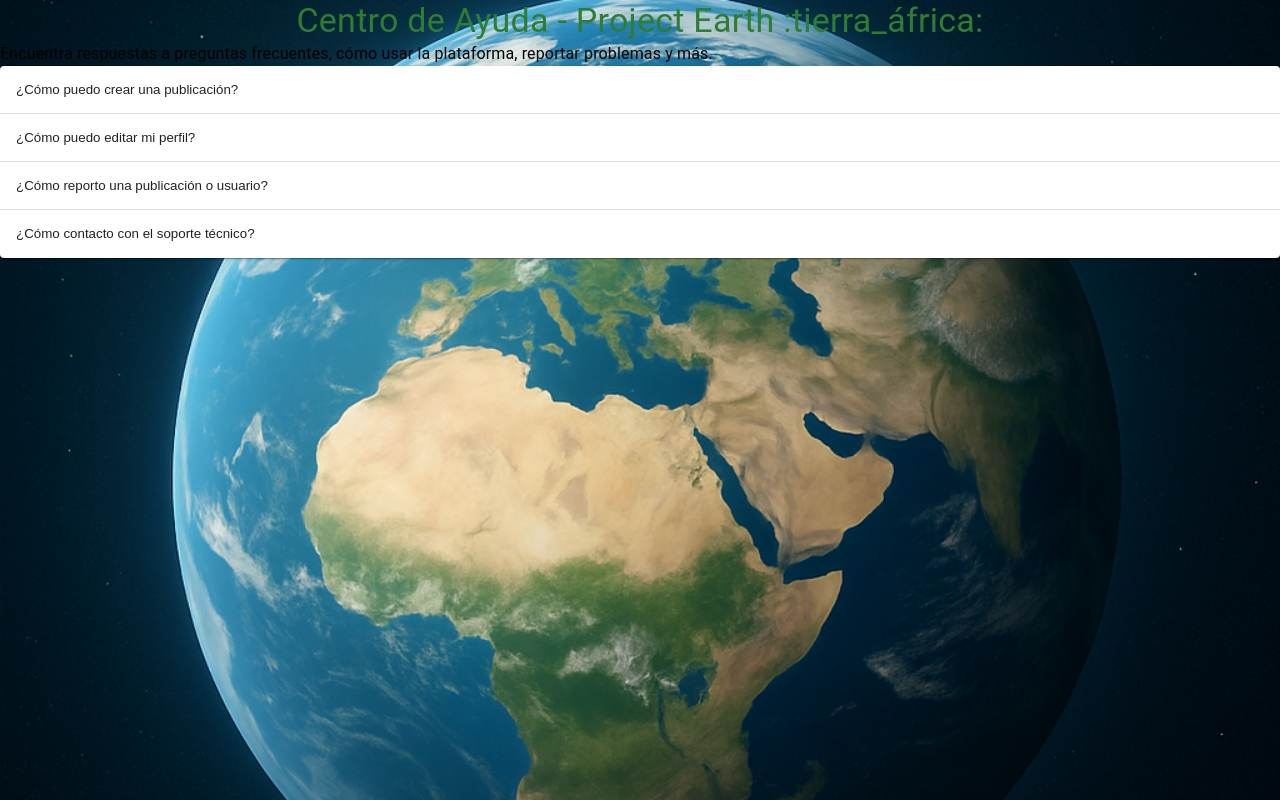
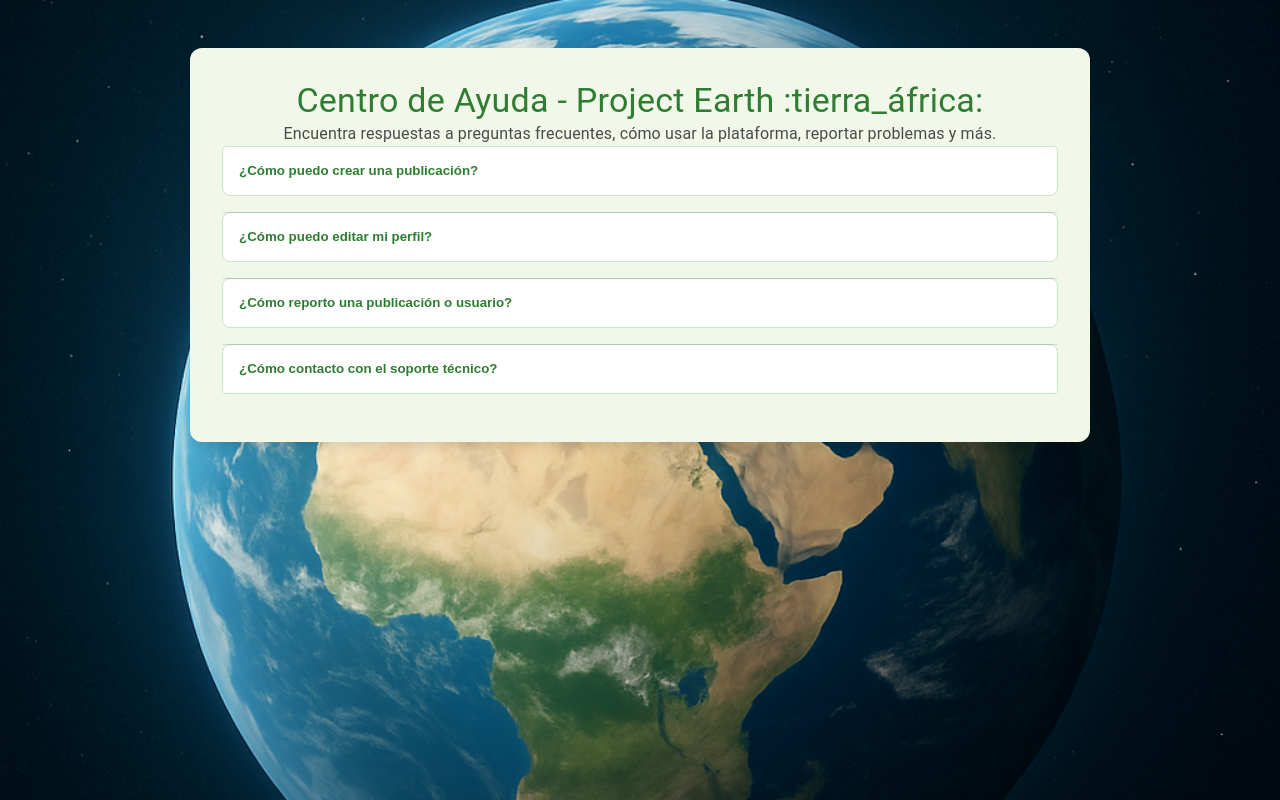
Before and after one commit to JBarboza07/PROYECTOFINALBACKEND, a React (Vite) app in the folder project-eart-frontend/: page /CentroDeAyuda in a window 1280 px wide. Built offline with nearby package versions, Linux system fonts and the light colour scheme; some icons are missing.

Commit message:
24/06/2025_11:55AM

```diff
--- /dev/null
+++ b/project-eart-frontend/src/Styles/CentroDeAyuda.css
@@ -0,0 +1,47 @@
+.centro-ayuda-container {
+  max-width: 900px;
+  margin: 3rem auto;
+  padding: 2rem;
+  background-color: #f1f8e9; /* Verde muy claro */
+  border-radius: 12px;
+  box-shadow: 0 4px 12px rgba(0, 0, 0, 0.1);
+}
+
+.titulo-principal {
+  color: #2e7d32; /* Verde oscuro */
+  text-align: center;
+  font-weight: 700;
+  margin-bottom: 1rem;
+}
+
+.descripcion {
+  text-align: center;
+  margin-bottom: 2rem;
+  color: #4b4b4b;
+  font-size: 1.1rem;
+}
+
+.faq-section .MuiAccordion-root {
+  background-color: #ffffff;
+  border: 1px solid #c8e6c9;
+  border-radius: 8px;
+  margin-bottom: 1rem;
+  box-shadow: none;
+  transition: box-shadow 0.3s ease;
+}
+
+.faq-section .MuiAccordion-root:hover {
+  box-shadow: 0 2px 6px rgba(46, 125, 50, 0.2);
+}
+
+.faq-section .MuiAccordionSummary-root {
+  font-weight: 600;
+  color: #2e7d32;
+}
+
+.faq-section .MuiAccordionDetails-root {
+  color: #555;
+  font-size: 0.95rem;
+  padding-left: 1.5rem;
+  padding-right: 1.5rem;
+}
--- a/project-eart-frontend/src/components/CentroDeAyuda.jsx
+++ b/project-eart-frontend/src/components/CentroDeAyuda.jsx
@@ -1,6 +1,8 @@
 import React from 'react'
 import { Box, Typography, Accordion, AccordionSummary, AccordionDetails } from '@mui/material';
 import ExpandMoreIcon from '@mui/icons-material/ExpandMore';
+import '../styles/CentroDeAyuda.css';
+
 function CentroDeAyuda() {
   return (
     <Box className="centro-ayuda-container">
```
Also changed, not shown: project-eart-frontend/src/pages/ayudaCentros.jsx (deleted), 2 other files (tests, documents, lock files or other folders).
